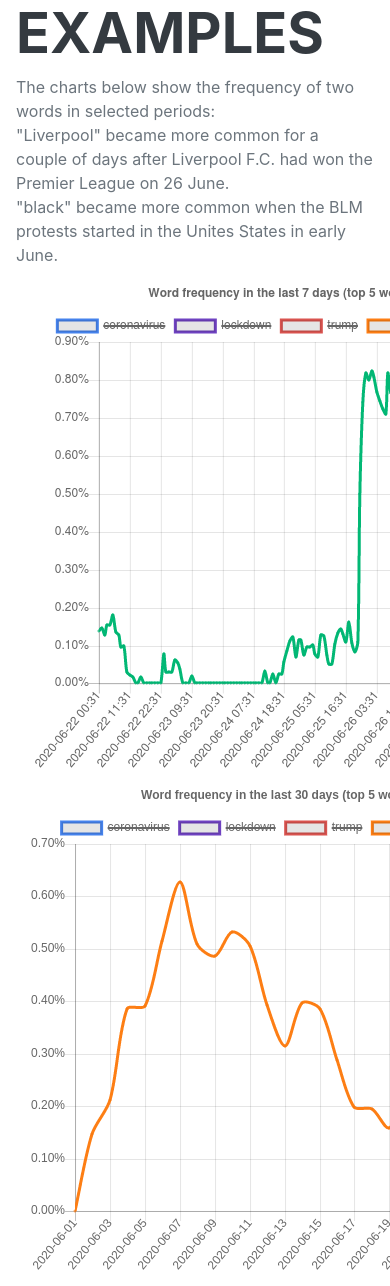
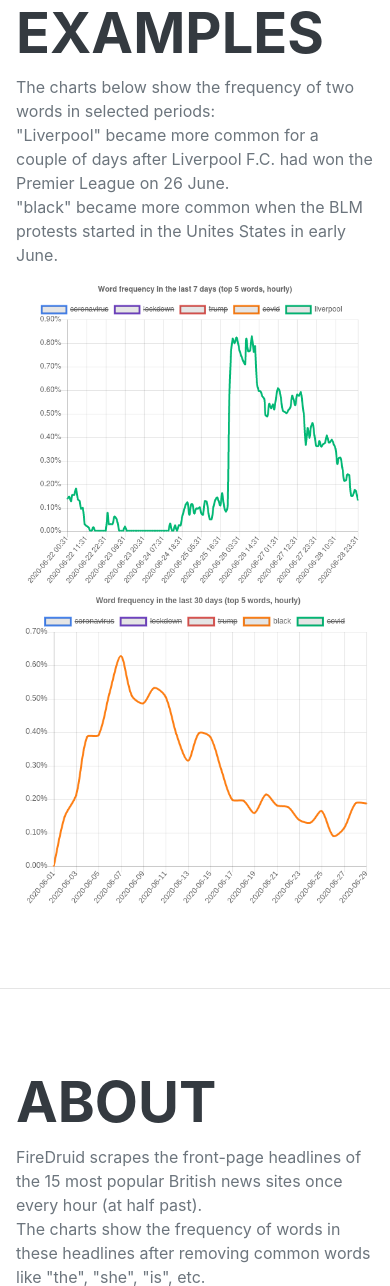
Before and after one commit to BenLDN/firedruid, a Flask app: page / in a window 390 px wide; the page is wider, and only the part inside the window is pictured. Shown: the part 2955-4241 px from the top of that part. Run offline with Flask 2, Linux system fonts and the light colour scheme; some libraries are stand-ins or nearby versions; some web fonts are replaced.

Commit message:
Made examples mobile friendly

```diff
--- a/templates/index.html
+++ b/templates/index.html
@@ -90,10 +90,10 @@
                 "black" became more common when the BLM protests started in the Unites States in early June.</p>
                 <div class="row">
                     <div class="col-sm">
-                        <img src="{{ url_for('static', filename='img/example1.png') }}" alt="" />
+                        <img class="img-fluid" src="{{ url_for('static', filename='img/example1.png') }}" />
                     </div>
                     <div class="col-sm">
-                        <img src="{{ url_for('static', filename='img/example2.png') }}" alt="" />
+                        <img class="img-fluid" src="{{ url_for('static', filename='img/example2.png') }}" />
                     </div>
                 </div>
             </div>
```
